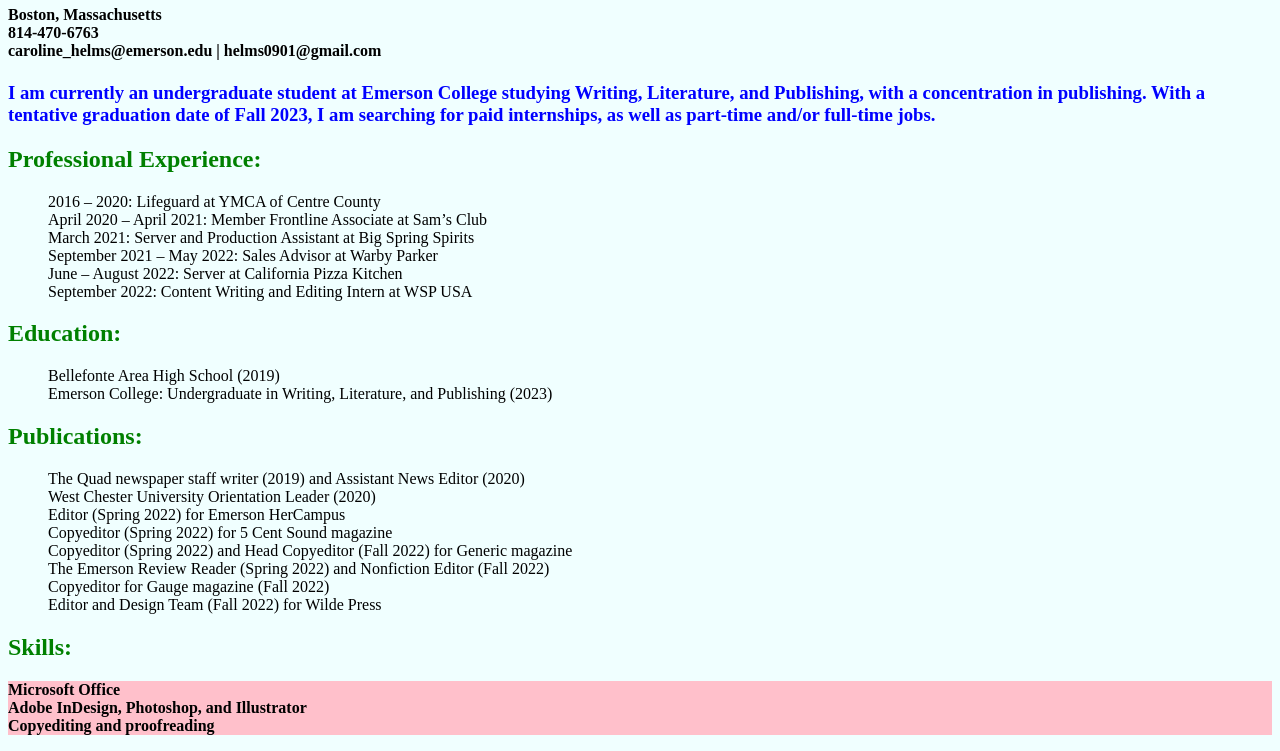
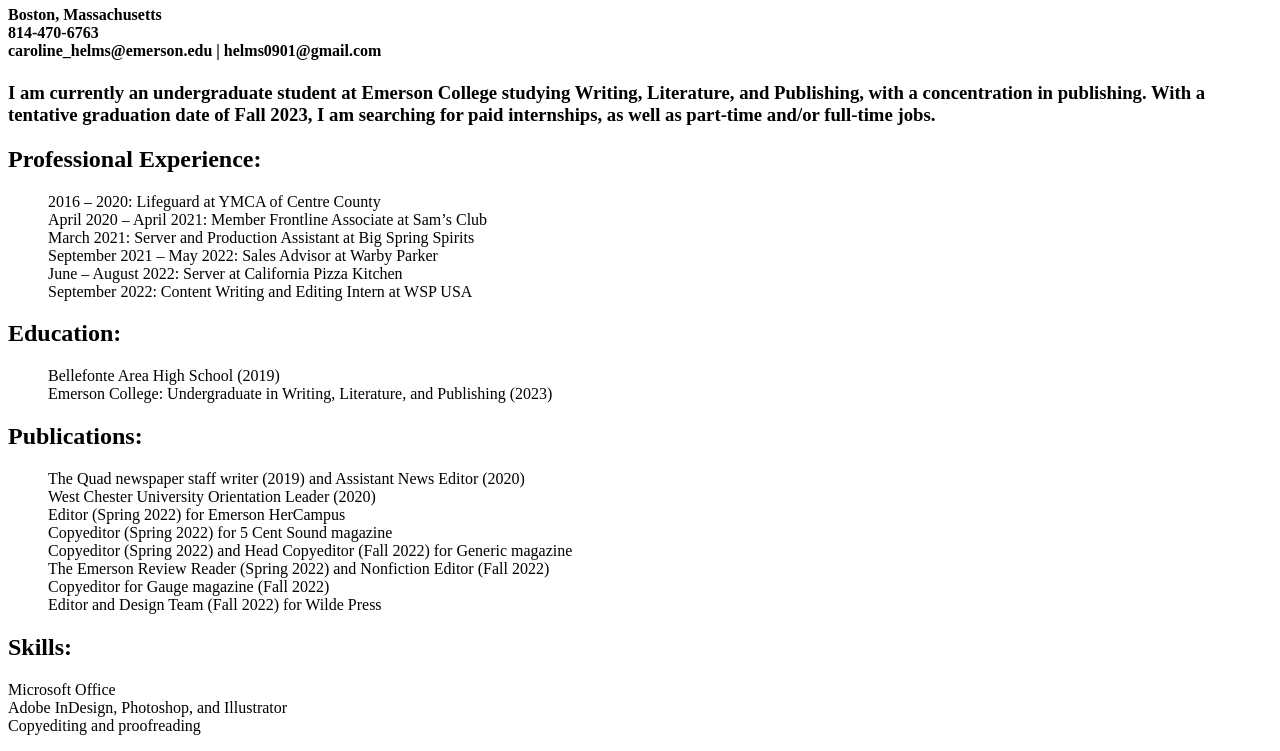
Before and after one commit to carolinehelms/carolinehelms.github.io, a plain HTML site: page index.html in a window 1280 px wide. Shown: the part 60-811 px from the top of the page. Drawn offline with Linux system fonts and the light colour scheme.

Commit message:
Update index.html

```diff
--- a/index.html
+++ b/index.html
@@ -1,19 +1,6 @@
 <html>
     <head>
 <title>Caroline Helms</title>
-<style>
-p.lighter {
-    font-weight: lighter;}
-p.thick {
-    font-weight: bold;
-    background-color: pink}
-body {
-    background-color: azure}
-h2 {
-    color: green}
-h3 {
-    color: blue}
-</style>
     </head>
     <body>
 <h1>Caroline Helms</h1>
```
